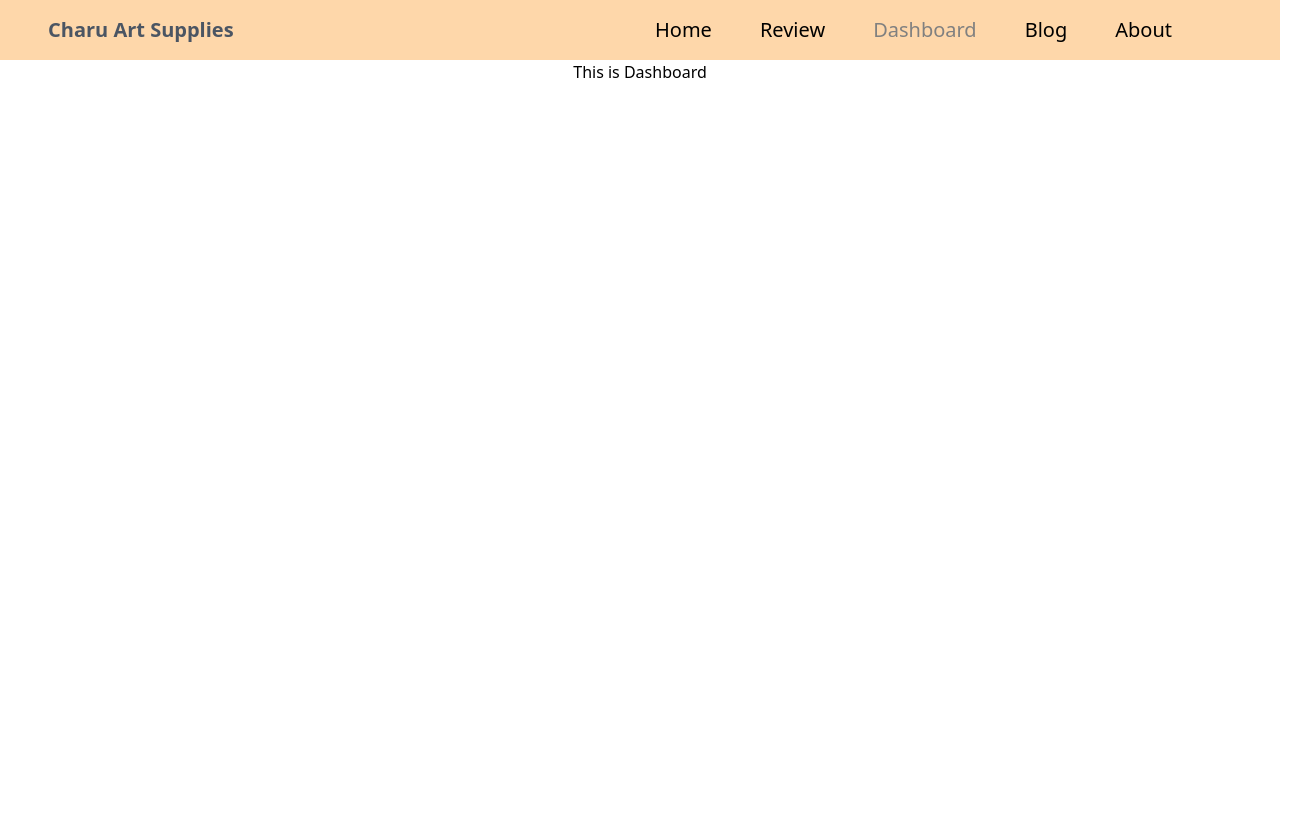
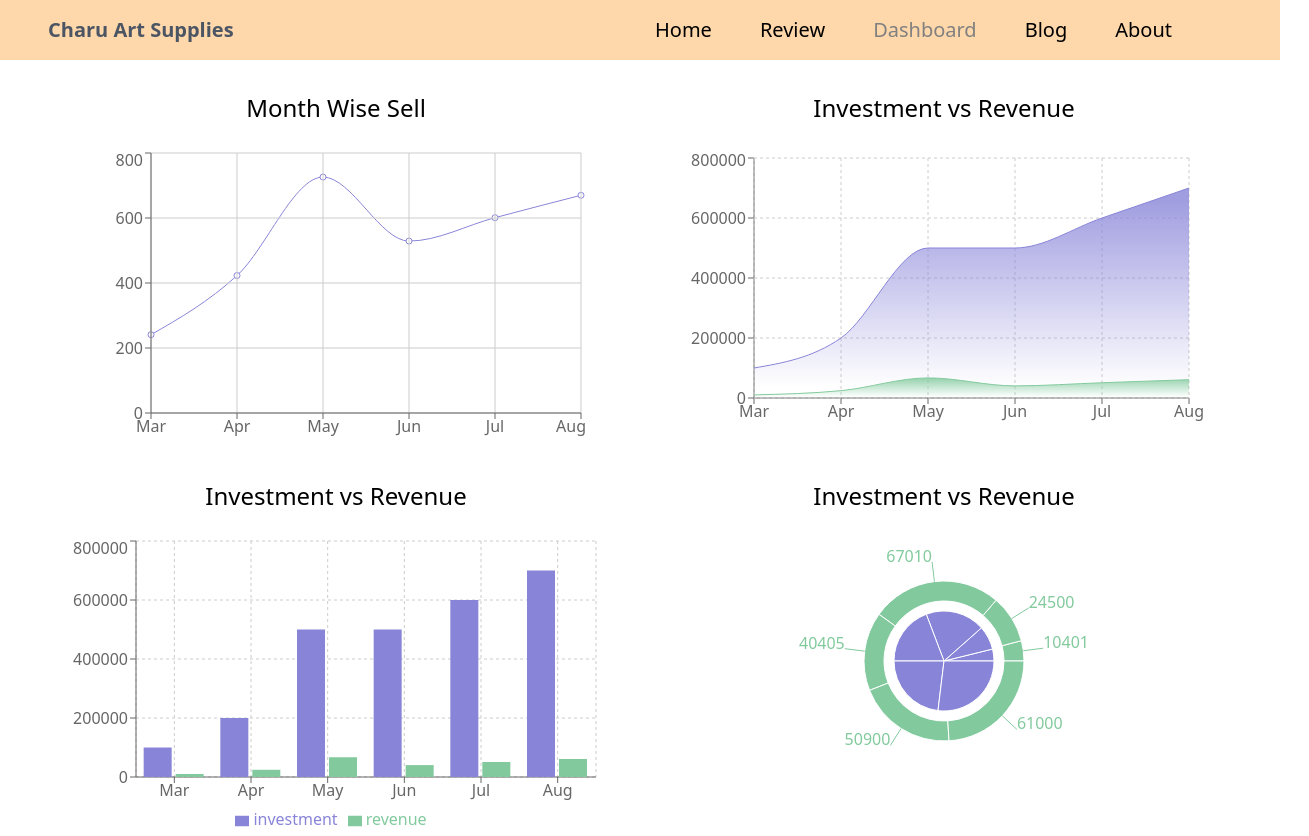
Before and after one commit to sabiha-wasema/product-analysis-website, a React (Create React App) app: page /dashboard in a window 1280 px wide. Shown: the whole page, 1309 px wide, since content can reach past the window. Before the commit the page ends 800 px from the top, so only its background shows below. Built offline with nearby package versions, Linux system fonts and the light colour scheme.

Commit message:
blog section added

```diff
--- a/package.json
+++ b/package.json
@@ -11,6 +11,7 @@
     "react-dom": "^18.0.0",
     "react-router-dom": "^6.3.0",
     "react-scripts": "5.0.0",
+    "recharts": "^2.1.9",
     "web-vitals": "^2.1.4"
   },
   "scripts": {
--- a/src/components/Blog/Blog.js
+++ b/src/components/Blog/Blog.js
@@ -2,8 +2,16 @@ import React from 'react';
 
 const Blog = () => {
     return (
-        <div>
+        <div className='grid grid-cols-1 md:grid-cols-2 lg:grid-cols-2 xl:grid-cols-2 justify-items-center mx-20 gap-6 mt-8'>
+            <div className='shadow-lg rounded-2xl mx-16 p-6'>
+                <h2 className='bg-orange-500 text-center px-8 rounded-3xl mb-4'>What is Context API?</h2>
+                <p><span className='font-bold'>Ans:</span> Context API is a react component structure. It enables to exchange the unique data across all levels of the application.The main purpose of context api is to solve the problem of prop drilling which is also called threading. Also, context is primarily used when some data needs to be accessible by many components at different nesting levels. There are four types of context api. Such as: React.createContext, Context.provider, Context.Consumer, Class.contextType.</p>
 
+            </div>
+            <div className='shadow-lg rounded-2xl mx-16 p-6'>
+                <h2 className='bg-orange-500 text-center px-8 rounded-3xl mb-4'>Difference between Inline-block and Inline-block elements?</h2>
+                <p><span className='font-bold'>Ans: </span>HTML elements default to inline or block. Inline-block allows to set width & height on the element.Also allows to set padding/margin on the element.Inline-block does not add a line-break after the element, so the element can sit next to other elements.inline-block is to display list items horizontally instead of vertically. On the other hand, Inline-block elements are similar to inline elements, except they can have padding and margins added on all four sides. Most common use of inline-block, is for creating navigation links horizontally.</p>
+            </div>
         </div>
     );
 };
--- a/src/components/Dashboard/Dashboard.js
+++ b/src/components/Dashboard/Dashboard.js
@@ -1,11 +1,100 @@
 import React from 'react';
+import { Area, AreaChart, Bar, BarChart, CartesianGrid, Legend, Line, LineChart, Pie, PieChart, Tooltip, XAxis, YAxis } from 'recharts';
 
 const Dashboard = () => {
+    const data = [
+        {
+            "month": "Mar",
+            "investment": 100000,
+            "sell": 241,
+            "revenue": 10401
+        },
+        {
+            "month": "Apr",
+            "investment": 200000,
+            "sell": 423,
+            "revenue": 24500
+        },
+        {
+            "month": "May",
+            "investment": 500000,
+            "sell": 726,
+            "revenue": 67010
+        },
+        {
+            "month": "Jun",
+            "investment": 500000,
+            "sell": 529,
+            "revenue": 40405
+        },
+        {
+            "month": "Jul",
+            "investment": 600000,
+            "sell": 601,
+            "revenue": 50900
+        },
+        {
+            "month": "Aug",
+            "investment": 700000,
+            "sell": 670,
+            "revenue": 61000
+        }
+    ]
     return (
-        <div>
-            <h1>This is Dashboard</h1>
+        <div className='grid grid-cols-1 md:grid-cols-2 lg:grid-cols-2 xl:grid-cols-2 justify-items-center mx-12 gap-8 mt-8'>
+            <div>
+                <h2 className='text-2xl'>Month Wise Sell</h2><br />
+                <LineChart width={500} height={300} data={data}>
+                    <Line type="monotone" dataKey="sell" stroke="#8884d8" />
+                    <CartesianGrid stroke="#ccc" />
+                    <XAxis dataKey="month" />
+                    <YAxis />
+                </LineChart>
 
+            </div>
+            <div>
+                <h2 className='text-2xl'>Investment vs Revenue</h2><br />
+                <AreaChart width={530} height={280} data={data}
+                    margin={{ top: 10, right: 20, left: 15, bottom: 0 }}>
+                    <defs>
+                        <linearGradient id="colorUv" x1="0" y1="0" x2="0" y2="1">
+                            <stop offset="5%" stopColor="#8884d8" stopOpacity={0.8} />
+                            <stop offset="95%" stopColor="#8884d8" stopOpacity={0} />
+                        </linearGradient>
+                        <linearGradient id="colorPv" x1="0" y1="0" x2="0" y2="1">
+                            <stop offset="5%" stopColor="#82ca9d" stopOpacity={0.8} />
+                            <stop offset="95%" stopColor="#82ca9d" stopOpacity={0} />
+                        </linearGradient>
+                    </defs>
+                    <XAxis dataKey="month" />
+                    <YAxis />
+                    <CartesianGrid strokeDasharray="3 3" />
+                    <Tooltip />
+                    <Area type="monotone" dataKey="investment" stroke="#8884d8" fillOpacity={1} fill="url(#colorUv)" />
+                    <Area type="monotone" dataKey="revenue" stroke="#82ca9d" fillOpacity={1} fill="url(#colorPv)" />
+                </AreaChart>
+            </div>
+            <div>
+                <h2 className='text-2xl'>Investment vs Revenue</h2><br />
+                <BarChart width={530} height={300} data={data}>
+                    <CartesianGrid strokeDasharray="3 3" />
+                    <XAxis dataKey="month" />
+                    <YAxis />
+                    <Tooltip />
+                    <Legend />
+                    <Bar dataKey="investment" fill="#8884d8" />
+                    <Bar dataKey="revenue" fill="#82ca9d" />
+                </BarChart>
+            </div>
+            <div>
+                <h2 className='text-2xl'>Investment vs Revenue</h2><br />
+                <PieChart width={730} height={250}>
+                    <Pie data={data} dataKey="investment" nameKey="month" cx="50%" cy="50%" outerRadius={50} fill="#8884d8" />
+                    <Pie data={data} dataKey="revenue" nameKey="month" cx="50%" cy="50%" innerRadius={60} outerRadius={80} fill="#82ca9d" label />
+                </PieChart>
+            </div>
         </div>
+
     );
 };
 
--- a/src/components/NotFound/NotFound.js
+++ b/src/components/NotFound/NotFound.js
@@ -2,9 +2,9 @@ import React from 'react';
 
 const NotFound = () => {
     return (
-        <div>
-            <h2>The page is not available</h2>
-            <h4>404</h4>
+        <div className='text-center text-4xl mt-20 font-bold'>
+            <h2>The page is not available.Try Again</h2>
+            <h4><span className='text-red-500'>404</span></h4>
 
         </div>
     );
--- a/src/components/Review/Review.js
+++ b/src/components/Review/Review.js
@@ -8,7 +8,7 @@ const Review = () => {
         <div>
             <div className='grid grid-cols-1 md:grid-cols-2 lg:grid-cols-3 xl:grid-cols-3 justify-items-center mx-20 gap-8 mt-8'>
                 {
-                    reviews.slice(4, 10).map(review => <Card key={review.id} review={review}></Card>)
+                    reviews.slice(4, 8).map(review => <Card key={review.id} review={review}></Card>)
                 }
             </div>
         </div >
```
Also changed, not shown: public/data.json (+0 -12 lines), public/fakedb.json (deleted, +0 -38 lines), 1 other file (tests, documents, lock files or other folders).
